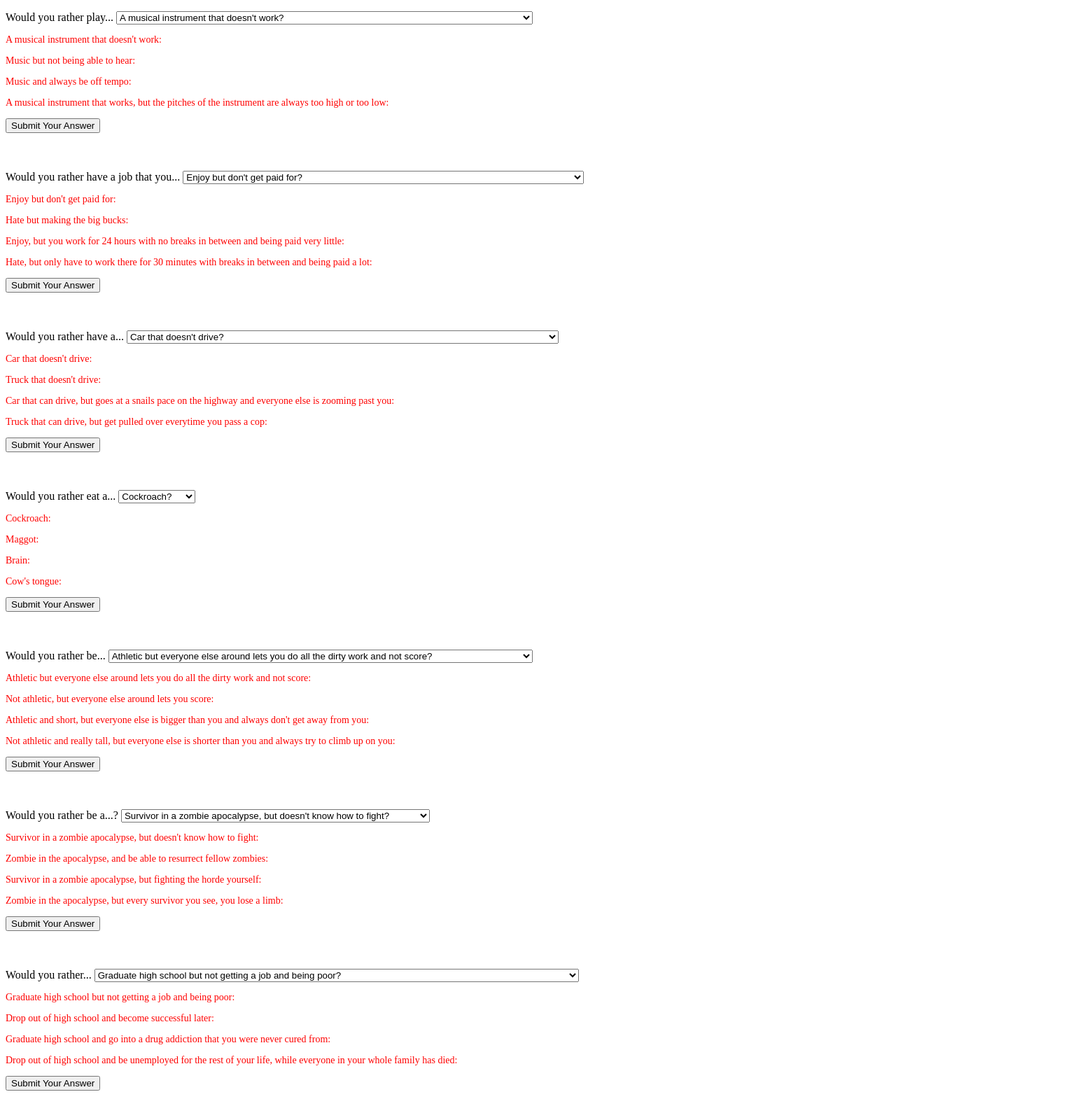
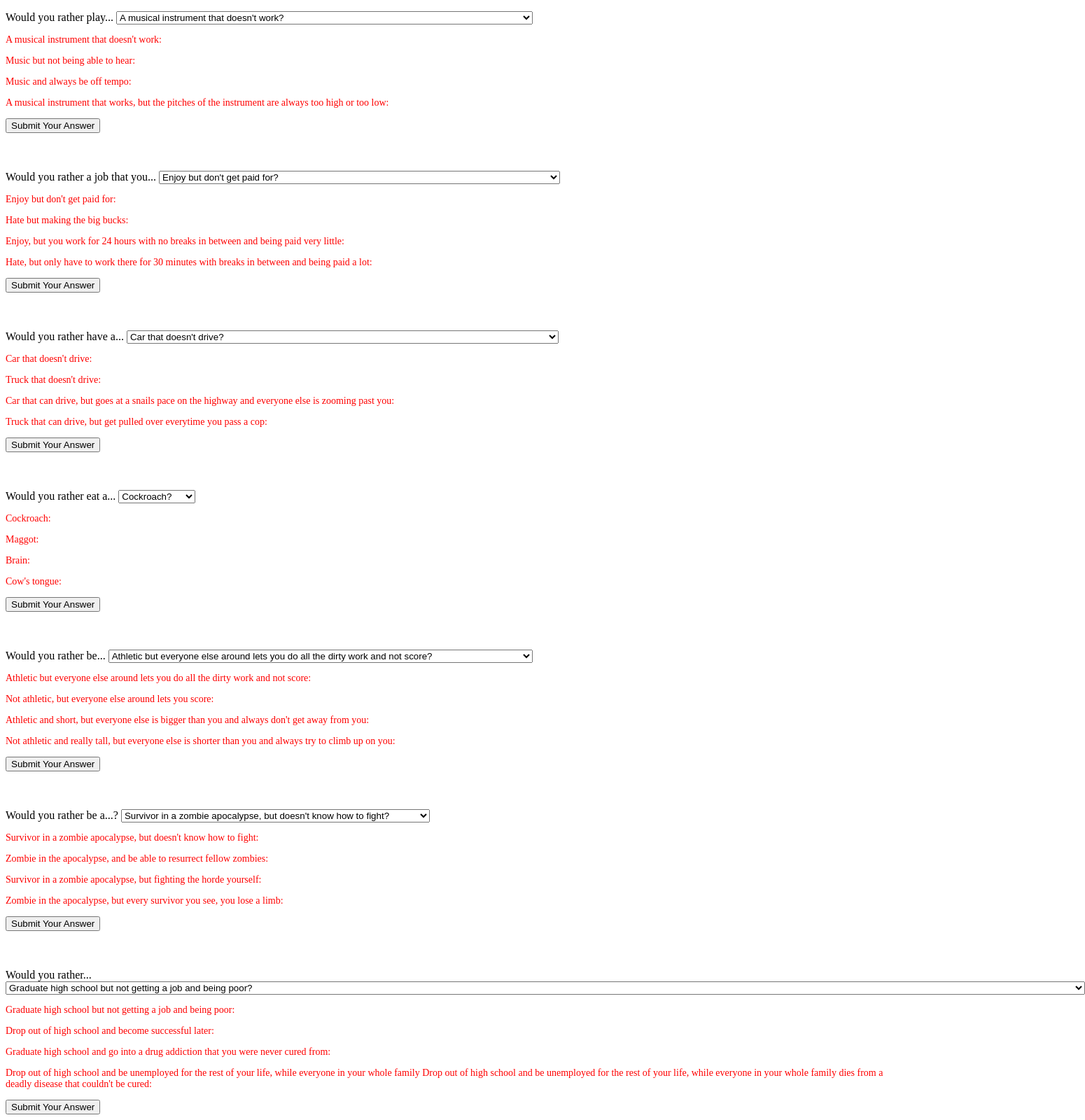
Before and after one commit to J0hnK12/Your-Opinion-Matters-Full-Stack, a website: page public/index.html in a window 1280 px wide. Shown: the part 734-2334 px from the top of the page at 70% size, 1550 px wide, since content can reach past the window. Before the commit the page ends 2300 px from the top, so only its background shows below. Drawn offline with nearby package versions, Linux system fonts and the light colour scheme.

Commit message:
Update index.html

```diff
--- a/public/index.html
+++ b/public/index.html
@@ -152,7 +152,7 @@
     </script>
     <br>
     <br>
-    <label for = "question5">Would you rather have a job that you...</label>
+    <label for = "question5">Would you rather a job that you...</label>
     <select name = "question5">
         <option value = "q">Enjoy but don't get paid for?</option>
         <option value = "r">Hate but making the big bucks?</option>
@@ -317,12 +317,12 @@
         <option value = "al">Graduate high school but not getting a job and being poor?</option>
         <option value = "am">Drop out of high school and become successful later?</option>
         <option value = "an">Graduate high school and go into a drug addiction that you were never cured from?</option>
-        <option value = "ao">Drop out of high school and be unemployed for the rest of your life, while everyone in your whole family has died?</option>
+        <option value = "ao">Drop out of high school and be unemployed for the rest of your life, while everyone in your whole family Drop out of high school and be unemployed for the rest of your life, while everyone in your whole family dies from a deadly disease that couldn't be cured?</option>
     </select>
 <p id = "al">Graduate high school but not getting a job and being poor: </p>
 <p id = "am">Drop out of high school and become successful later: </p>
 <p id = "an">Graduate high school and go into a drug addiction that you were never cured from: </p>
-<p id = "ao">Drop out of high school and be unemployed for the rest of your life, while everyone in your whole family has died: </p>
+<p id = "ao">Drop out of high school and be unemployed for the rest of your life, while everyone in your whole family Drop out of high school and be unemployed for the rest of your life, while everyone in your whole family dies from a deadly disease that couldn't be cured: </p>
     <button id = "10">Submit Your Answer</button>
 <script>
     $("10").click(function() {
@@ -333,7 +333,7 @@
             $("#al").text("Graduate high school but not getting a job and being poor: ");
             $("#am").text("Drop out of high school and become successful later: ");
             $("#an").text("Graduate high school and go into a drug addiction that you were never cured from: ");
-            $("#ao").text("Drop out of high school and be unemployed for the rest of your life, while everyone in your whole family has died: ");
+            $("#ao").text("Drop out of high school and be unemployed for the rest of your life, while everyone in your whole family Drop out of high school and be unemployed for the rest of your life, while everyone in your whole family dies from a deadly disease that couldn't be cured: ");
         })
         .catch(function(error) {
             console.log(error);
```
